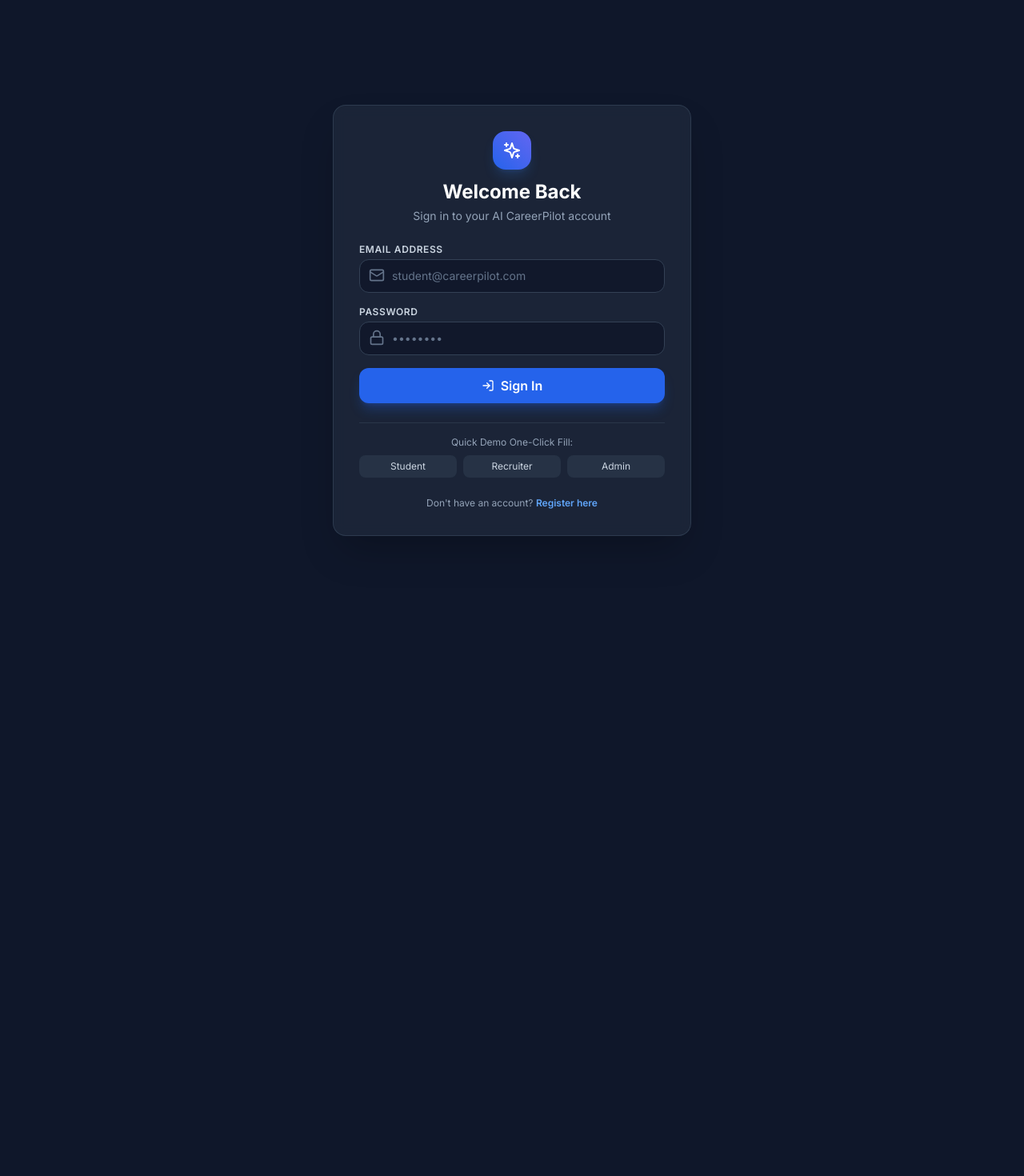
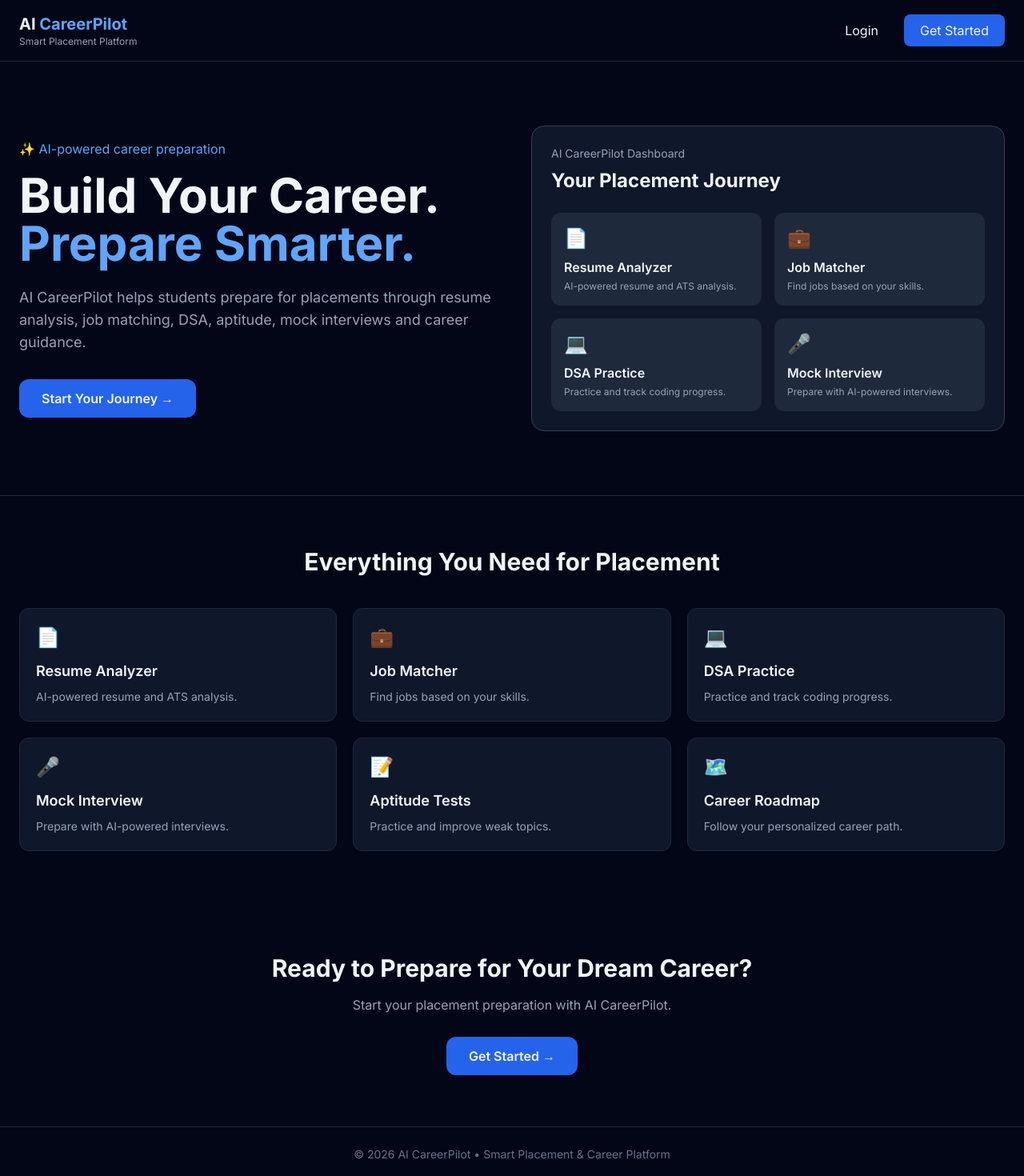
Before and after one commit to bhagyashrimadale-afk/ai-careerpilot, a React (Vite) app in the folder frontend/: page / in a window 1280 px wide. Before the commit this address led to /login. Shown: the top 1470 px of the page at 80% size. Before the commit the page ends 800 px from the top, so only its background shows below. Built offline with nearby package versions, Linux system fonts and the light colour scheme; no server answers.

Commit message:
Add landing page and safe seed data

```diff
--- a/frontend/src/App.jsx
+++ b/frontend/src/App.jsx
@@ -7,6 +7,7 @@
 
 import Login from './pages/Login';
 import Register from './pages/Register';
+import Landing from './pages/Landing';
 import Dashboard from './pages/Dashboard';
 import Profile from './pages/Profile';
 import ResumeAnalyzer from './pages/ResumeAnalyzer';
@@ -22,11 +23,12 @@
 
   if (!isAuthenticated) {
     return (
-      <Routes>
-        <Route path="/login" element={<Login />} />
-        <Route path="/register" element={<Register />} />
-        <Route path="*" element={<Navigate to="/login" replace />} />
-      </Routes>
+<Routes>
+  <Route path="/" element={<Landing />} />
+  <Route path="/login" element={<Login />} />
+  <Route path="/register" element={<Register />} />
+  <Route path="*" element={<Navigate to="/" replace />} />
+</Routes>
     );
   }
 
--- /dev/null
+++ b/frontend/src/pages/Landing.jsx
@@ -0,0 +1,138 @@
+import React from 'react';
+import { useNavigate } from 'react-router-dom';
+
+export default function Landing() {
+  const navigate = useNavigate();
+
+  const features = [
+    ['📄', 'Resume Analyzer', 'AI-powered resume and ATS analysis.'],
+    ['💼', 'Job Matcher', 'Find jobs based on your skills.'],
+    ['💻', 'DSA Practice', 'Practice and track coding progress.'],
+    ['🎤', 'Mock Interview', 'Prepare with AI-powered interviews.'],
+    ['📝', 'Aptitude Tests', 'Practice and improve weak topics.'],
+    ['🗺️', 'Career Roadmap', 'Follow your personalized career path.']
+  ];
+
+  return (
+    <div className="min-h-screen bg-slate-950 text-slate-100">
+
+      {/* Navbar */}
+      <nav className="border-b border-slate-800">
+        <div className="max-w-7xl mx-auto px-6 py-4 flex justify-between items-center">
+          <div>
+            <h1 className="text-xl font-bold">
+              AI <span className="text-blue-400">CareerPilot</span>
+            </h1>
+            <p className="text-xs text-slate-400">Smart Placement Platform</p>
+          </div>
+
+          <div className="flex gap-3">
+            <button
+              onClick={() => navigate('/login')}
+              className="px-5 py-2 rounded-lg hover:bg-slate-800"
+            >
+              Login
+            </button>
+
+            <button
+              onClick={() => navigate('/register')}
+              className="px-5 py-2 rounded-lg bg-blue-600 hover:bg-blue-500"
+            >
+              Get Started
+            </button>
+          </div>
+        </div>
+      </nav>
+
+      {/* Hero */}
+      <section className="max-w-7xl mx-auto px-6 py-20 grid lg:grid-cols-2 gap-12 items-center">
+        <div>
+          <p className="text-blue-400 mb-4">✨ AI-powered career preparation</p>
+
+          <h2 className="text-4xl md:text-6xl font-bold leading-tight">
+            Build Your Career.
+            <br />
+            <span className="text-blue-400">Prepare Smarter.</span>
+          </h2>
+
+          <p className="mt-6 text-slate-400 text-lg leading-7">
+            AI CareerPilot helps students prepare for placements through
+            resume analysis, job matching, DSA, aptitude, mock interviews
+            and career guidance.
+          </p>
+
+          <button
+            onClick={() => navigate('/register')}
+            className="mt-8 px-7 py-3 rounded-xl bg-blue-600 hover:bg-blue-500 font-semibold"
+          >
+            Start Your Journey →
+          </button>
+        </div>
+
+        {/* Dashboard Preview */}
+        <div className="rounded-2xl border border-slate-700 bg-slate-900 p-6">
+          <p className="text-sm text-slate-400">AI CareerPilot Dashboard</p>
+          <h3 className="text-2xl font-bold mt-2">
+            Your Placement Journey
+          </h3>
+
+          <div className="grid grid-cols-2 gap-4 mt-6">
+            {features.slice(0, 4).map(([icon, title, text]) => (
+              <div key={title} className="p-4 rounded-xl bg-slate-800">
+                <div className="text-2xl">{icon}</div>
+                <h4 className="font-semibold mt-2">{title}</h4>
+                <p className="text-xs text-slate-400 mt-1">{text}</p>
+              </div>
+            ))}
+          </div>
+        </div>
+      </section>
+
+      {/* Features */}
+      <section className="border-t border-slate-800">
+        <div className="max-w-7xl mx-auto px-6 py-16">
+          <h3 className="text-3xl font-bold text-center">
+            Everything You Need for Placement
+          </h3>
+
+          <div className="grid md:grid-cols-2 lg:grid-cols-3 gap-5 mt-10">
+            {features.map(([icon, title, text]) => (
+              <div
+                key={title}
+                className="p-5 rounded-xl bg-slate-900 border border-slate-800"
+              >
+                <span className="text-2xl">{icon}</span>
+                <h4 className="text-lg font-semibold mt-3">{title}</h4>
+                <p className="text-sm text-slate-400 mt-2">{text}</p>
+              </div>
+            ))}
+          </div>
+        </div>
+      </section>
+
+      {/* CTA */}
+      <section className="max-w-4xl mx-auto px-6 py-16 text-center">
+        <h3 className="text-3xl font-bold">
+          Ready to Prepare for Your Dream Career?
+        </h3>
+
+        <p className="text-slate-400 mt-4">
+          Start your placement preparation with AI CareerPilot.
+        </p>
+
+        <button
+          onClick={() => navigate('/register')}
+          className="mt-7 px-7 py-3 rounded-xl bg-blue-600 hover:bg-blue-500 font-semibold"
+        >
+          Get Started →
+        </button>
+      </section>
+
+      {/* Footer */}
+      <footer className="border-t border-slate-800 py-6 text-center text-sm text-slate-500">
+        © 2026 AI CareerPilot • Smart Placement & Career Platform
+      </footer>
+
+    </div>
+  );
+}
--- a/frontend/vite.config.js
+++ b/frontend/vite.config.js
@@ -7,7 +7,7 @@
     port: 3000,
     proxy: {
       '/api': {
-        target: 'http://localhost:5000',
+        target: 'http://127.0.0.1:5000',
         changeOrigin: true,
         secure: false,
       },
```
Also changed, not shown: 1 other file (tests, documents, lock files or other folders).
